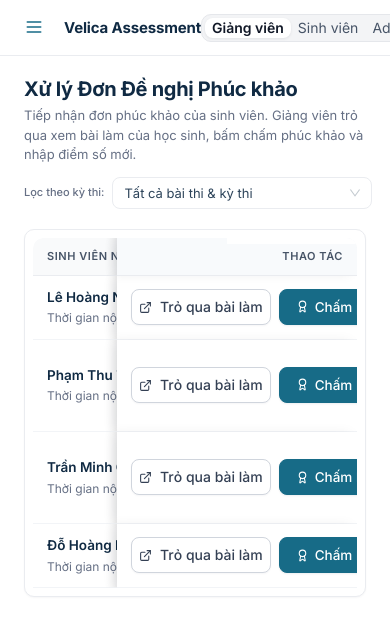
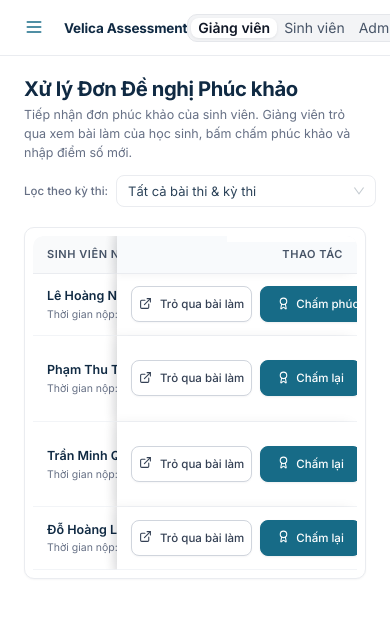
Before and after one commit to Velica-DATN/Frontend_DATN, a React (Vite) app: page /teacher/appeals in a window 390 px wide. Shown: the top 636 px of the page. Built offline with nearby package versions, Linux system fonts and the light colour scheme.

Commit message:
feat(admin): pure role CRUD, grade audit logs with class & teacher filters, and responsive typography system

```diff
--- a/src/index.css
+++ b/src/index.css
@@ -16,13 +16,97 @@
   padding: 0;
 }
 
+html {
+  font-size: 14px;
+  -webkit-text-size-adjust: 100%;
+}
+
+@media (min-width: 768px) {
+  html {
+    font-size: 14.5px;
+  }
+}
+
+@media (min-width: 1280px) {
+  html {
+    font-size: 15px;
+  }
+}
+
+@media (min-width: 1680px) {
+  html {
+    font-size: 15.5px;
+  }
+}
+
 body {
   font-family: 'Inter', -apple-system, BlinkMacSystemFont, 'Segoe UI', Roboto, sans-serif;
   background-color: var(--velica-bg-page);
   color: var(--velica-text-primary);
-  font-size: 14px;
+  font-size: var(--velica-font-base);
   line-height: 1.55;
   -webkit-font-smoothing: antialiased;
+}
+
+/* ==========================================================================
+   Responsive Ant Design & Semantic Headings
+   ========================================================================== */
+h1, .ant-typography h1, h1.ant-typography {
+  font-size: var(--velica-font-3xl) !important;
+  line-height: 1.25 !important;
+  letter-spacing: -0.025em !important;
+}
+
+h2, .ant-typography h2, h2.ant-typography {
+  font-size: var(--velica-font-2xl) !important;
+  line-height: 1.3 !important;
+  letter-spacing: -0.02em !important;
+}
+
+h3, .ant-typography h3, h3.ant-typography {
+  font-size: var(--velica-font-xl) !important;
+  line-height: 1.35 !important;
+  letter-spacing: -0.015em !important;
+}
+
+h4, .ant-typography h4, h4.ant-typography {
+  font-size: var(--velica-font-lg) !important;
+  line-height: 1.4 !important;
+  letter-spacing: -0.01em !important;
+}
+
+h5, .ant-typography h5, h5.ant-typography {
+  font-size: var(--velica-font-md) !important;
+  line-height: 1.45 !important;
+}
+
+/* Responsive Table Typography */
+.ant-table-thead > tr > th {
+  font-size: var(--velica-font-xs) !important;
+}
+
+.ant-table-tbody > tr > td {
+  font-size: var(--velica-font-sm) !important;
+}
+
+/* Responsive Form Controls & Buttons */
+.ant-input,
+.ant-select,
+.ant-picker,
+.ant-btn {
+  font-size: var(--velica-font-sm) !important;
+}
+
+.ant-btn-sm {
+  font-size: var(--velica-font-xs) !important;
+}
+
+.ant-btn-lg {
+  font-size: var(--velica-font-base) !important;
+}
+
+.ant-tag {
+  font-size: var(--velica-font-2xs) !important;
 }
 
 code, kbd, samp, pre, .font-mono {
--- a/src/styles/admin.css
+++ b/src/styles/admin.css
@@ -12,7 +12,7 @@
 
 .velica-admin-card-header {
   font-weight: 700 !important;
-  font-size: 15px !important;
+  font-size: var(--velica-font-md) !important;
   color: var(--velica-text-primary) !important;
 }
 
@@ -24,13 +24,13 @@
 }
 
 .velica-admin-stat-label {
-  font-size: 13px;
+  font-size: var(--velica-font-xs);
   color: var(--velica-text-secondary);
 }
 
 .velica-admin-stat-val {
   font-weight: 700;
-  font-size: 13.5px;
+  font-size: var(--velica-font-sm);
   color: var(--velica-text-primary);
 }
 
@@ -44,7 +44,7 @@
    ========================================================================== */
 .velica-audit-ip-tag {
   font-family: 'JetBrains Mono', monospace;
-  font-size: 11.5px;
+  font-size: var(--velica-font-2xs);
   background: var(--velica-bg-subtle) !important;
   border: 1px solid var(--velica-border) !important;
   color: var(--velica-text-secondary) !important;
--- a/src/styles/assessment.css
+++ b/src/styles/assessment.css
@@ -54,7 +54,7 @@
 }
 
 .velica-question-text {
-  font-size: 14.5px;
+  font-size: var(--velica-font-base);
   font-weight: 500;
   color: var(--velica-text-primary);
   margin-bottom: 12px;
@@ -72,7 +72,7 @@
   border-radius: var(--radius-md);
   border: 1px solid var(--velica-border);
   background: var(--velica-bg-subtle);
-  font-size: 13px;
+  font-size: var(--velica-font-xs);
   display: flex;
   align-items: center;
   gap: 8px;
@@ -372,7 +372,7 @@
   display: flex;
   flex-direction: column;
   gap: 8px;
-  font-size: 12px;
+  font-size: var(--velica-font-2xs);
   color: var(--velica-text-primary);
   font-weight: 600;
 }
@@ -396,7 +396,7 @@
   border: 2px solid var(--velica-border);
   background-color: var(--velica-bg-subtle);
   color: var(--velica-text-primary);
-  font-size: 13.5px;
+  font-size: var(--velica-font-sm);
   font-weight: 700;
   cursor: pointer;
   display: flex;
--- a/src/styles/classes.css
+++ b/src/styles/classes.css
@@ -26,7 +26,7 @@
 
 .velica-course-name {
   margin: 0 0 10px 0;
-  font-size: 16.5px;
+  font-size: var(--velica-font-lg);
   font-weight: 700;
   color: var(--velica-text-primary);
   line-height: 1.3;
@@ -54,13 +54,13 @@
 }
 
 .velica-course-syllabus-title {
-  font-size: 13px;
+  font-size: var(--velica-font-xs);
   color: var(--velica-text-secondary);
   font-weight: 500;
 }
 
 .velica-course-desc {
-  font-size: 13px;
+  font-size: var(--velica-font-xs);
   color: var(--velica-text-muted);
   margin: 0 0 16px 0;
   line-height: 1.5;
@@ -81,23 +81,23 @@
 }
 
 .velica-course-stat-val {
-  font-size: 16px;
+  font-size: var(--velica-font-md);
   font-weight: 700;
   color: var(--velica-text-primary);
 }
 .velica-course-stat-val-success {
-  font-size: 16px;
+  font-size: var(--velica-font-md);
   font-weight: 700;
   color: var(--velica-success);
 }
 .velica-course-stat-val-brand {
-  font-size: 16px;
+  font-size: var(--velica-font-md);
   font-weight: 700;
   color: var(--velica-primary);
 }
 
 .velica-course-stat-lbl {
-  font-size: 11px;
+  font-size: var(--velica-font-2xs);
   color: var(--velica-text-muted);
   font-weight: 500;
   margin-top: 2px;
@@ -122,7 +122,7 @@
 }
 
 .velica-clo-desc {
-  font-size: 13px;
+  font-size: var(--velica-font-xs);
   color: var(--velica-text-secondary);
   line-height: 1.5;
 }
@@ -132,7 +132,7 @@
   background-color: var(--velica-bg-subtle);
   border-radius: var(--radius-lg);
   border: 1px solid var(--velica-border);
-  font-size: 14px;
+  font-size: var(--velica-font-sm);
   line-height: 1.7;
   color: var(--velica-text-secondary);
 }
--- a/src/styles/components.css
+++ b/src/styles/components.css
@@ -36,15 +36,15 @@
   margin: 0 !important;
   color: var(--velica-text-primary) !important;
   font-weight: 700 !important;
-  font-size: 20px !important;
-  letter-spacing: -0.3px;
+  font-size: var(--velica-font-2xl) !important;
+  letter-spacing: -0.02em;
   line-height: 1.3 !important;
 }
 
 .velica-page-desc {
   margin: 4px 0 0 0 !important;
   color: var(--velica-text-muted) !important;
-  font-size: 13px !important;
+  font-size: var(--velica-font-sm) !important;
   line-height: 1.5;
 }
 
@@ -136,7 +136,7 @@
 .velica-cell-title {
   color: var(--velica-text-primary) !important;
   font-weight: 600 !important;
-  font-size: 13.5px !important;
+  font-size: var(--velica-font-sm) !important;
   display: block;
   overflow: hidden;
   text-overflow: ellipsis;
@@ -146,7 +146,7 @@
 
 .velica-cell-desc {
   color: var(--velica-text-muted) !important;
-  font-size: 12px !important;
+  font-size: var(--velica-font-2xs) !important;
   line-height: 1.4;
   margin-top: 2px;
   overflow: hidden;
@@ -159,7 +159,7 @@
 
 .velica-cell-desc-single {
   color: var(--velica-text-muted) !important;
-  font-size: 12px !important;
+  font-size: var(--velica-font-2xs) !important;
   overflow: hidden;
   text-overflow: ellipsis;
   white-space: nowrap;
@@ -190,7 +190,7 @@
   background-color: var(--velica-primary-light);
   padding: 2px 8px;
   border-radius: 6px;
-  font-size: 12px;
+  font-size: var(--velica-font-xs);
   display: inline-block;
 }
 
@@ -198,14 +198,14 @@
    Slide-over Drawer Components
    ========================================================================== */
 .velica-drawer-title {
-  font-size: 16px;
+  font-size: var(--velica-font-lg);
   font-weight: 700;
   color: var(--velica-text-primary);
   line-height: 1.3;
 }
 
 .velica-drawer-subtitle {
-  font-size: 12.5px;
+  font-size: var(--velica-font-xs);
   color: var(--velica-text-muted);
   font-weight: 400;
   margin-top: 2px;
--- a/src/styles/dashboard.css
+++ b/src/styles/dashboard.css
@@ -50,15 +50,15 @@
 }
 
 .velica-stat-value {
-  font-size: 28px;
+  font-size: var(--velica-font-3xl);
   font-weight: 700;
   color: var(--velica-text-primary);
   line-height: 1.1;
-  letter-spacing: -0.5px;
+  letter-spacing: -0.02em;
 }
 
 .velica-stat-title {
-  font-size: 13px;
+  font-size: var(--velica-font-sm);
   font-weight: 500;
   color: var(--velica-text-muted);
   margin-top: 4px;
@@ -68,7 +68,7 @@
   display: inline-flex;
   align-items: center;
   gap: 4px;
-  font-size: 12px;
+  font-size: var(--velica-font-xs);
   font-weight: 600;
   margin-top: 10px;
 }
--- a/src/styles/design-tokens.css
+++ b/src/styles/design-tokens.css
@@ -92,4 +92,19 @@
   --radius-xl: 10px;
   --radius-2xl: 12px;
   --radius-full: 9999px;
+
+  /* ==========================================================================
+     Responsive & Fluid Typography Scale (Adapts seamlessly from mobile to 4K)
+     ========================================================================== */
+  --velica-font-3xs: clamp(9px, 0.58rem + 0.1vw, 10.5px);
+  --velica-font-2xs: clamp(10.5px, 0.66rem + 0.12vw, 11.5px);
+  --velica-font-xs: clamp(11.5px, 0.72rem + 0.16vw, 12.5px);
+  --velica-font-sm: clamp(12.5px, 0.78rem + 0.2vw, 13.5px);
+  --velica-font-base: clamp(13.5px, 0.85rem + 0.25vw, 14.5px);
+  --velica-font-md: clamp(14.5px, 0.92rem + 0.3vw, 16px);
+  --velica-font-lg: clamp(16px, 1rem + 0.38vw, 18.5px);
+  --velica-font-xl: clamp(18px, 1.12rem + 0.5vw, 22px);
+  --velica-font-2xl: clamp(20px, 1.25rem + 0.7vw, 26px);
+  --velica-font-3xl: clamp(24px, 1.5rem + 1vw, 32px);
+  --velica-font-display: clamp(28px, 1.75rem + 1.4vw, 42px);
 }
--- a/src/styles/layout.css
+++ b/src/styles/layout.css
@@ -396,7 +396,7 @@
 
 .velica-header-page-title {
   font-weight: 700;
-  font-size: 15px;
+  font-size: var(--velica-font-base);
   color: var(--velica-text-primary);
   letter-spacing: -0.01em;
   white-space: nowrap;
@@ -405,7 +405,7 @@
 .velica-header-page-badge {
   background-color: var(--velica-bg-muted);
   color: var(--velica-text-secondary);
-  font-size: 11px;
+  font-size: var(--velica-font-2xs);
   font-weight: 600;
   padding: 2px 7px;
   border-radius: 9999px;
@@ -424,7 +424,7 @@
   border: 1px solid var(--velica-border);
   border-radius: 8px;
   padding: 0 10px 0 32px;
-  font-size: 12.5px;
+  font-size: var(--velica-font-xs);
   color: var(--velica-text-primary);
   outline: none;
   transition: all 120ms ease;
@@ -505,7 +505,7 @@
 }
 
 .velica-header-user-name {
-  font-size: 13.5px;
+  font-size: var(--velica-font-sm);
   font-weight: 600;
   color: var(--velica-text-primary);
   line-height: 1.2;
@@ -528,7 +528,7 @@
 
 .velica-role-segmented .ant-segmented-item {
   color: var(--velica-text-secondary) !important;
-  font-size: 12px !important;
+  font-size: var(--velica-font-xs) !important;
   font-weight: 500 !important;
   border-radius: 6px !important;
   padding: 2px 10px !important;
@@ -811,11 +811,11 @@
 /* Optimized Admin Audit Log Table */
 .velica-audit-table .ant-table-thead > tr > th {
   padding: 9px 10px !important;
-  font-size: 11px !important;
+  font-size: var(--velica-font-2xs) !important;
   font-weight: 600 !important;
   white-space: nowrap !important;
 }
 .velica-audit-table .ant-table-tbody > tr > td {
   padding: 8px 10px !important;
-  font-size: 12.5px !important;
+  font-size: var(--velica-font-sm) !important;
 }
--- a/src/styles/utilities.css
+++ b/src/styles/utilities.css
@@ -183,23 +183,45 @@
   font-weight: 400 !important;
 }
 
+.text-3xs {
+  font-size: var(--velica-font-3xs) !important;
+  line-height: 1.3 !important;
+}
+.text-2xs {
+  font-size: var(--velica-font-2xs) !important;
+  line-height: 1.35 !important;
+}
 .text-xs {
-  font-size: 11px !important;
+  font-size: var(--velica-font-xs) !important;
+  line-height: 1.4 !important;
 }
 .text-sm {
-  font-size: 12.5px !important;
+  font-size: var(--velica-font-sm) !important;
+  line-height: 1.45 !important;
 }
 .text-base {
-  font-size: 14px !important;
+  font-size: var(--velica-font-base) !important;
+  line-height: 1.5 !important;
+}
+.text-md {
+  font-size: var(--velica-font-md) !important;
+  line-height: 1.45 !important;
 }
 .text-lg {
-  font-size: 16px !important;
+  font-size: var(--velica-font-lg) !important;
+  line-height: 1.4 !important;
 }
 .text-xl {
-  font-size: 20px !important;
+  font-size: var(--velica-font-xl) !important;
+  line-height: 1.35 !important;
 }
 .text-2xl {
-  font-size: 24px !important;
+  font-size: var(--velica-font-2xl) !important;
+  line-height: 1.3 !important;
+}
+.text-3xl {
+  font-size: var(--velica-font-3xl) !important;
+  line-height: 1.25 !important;
 }
 
 .text-left { text-align: left !important; }
```
Also changed, not shown: src/styles/velica-core.css (+10 -10 lines).
